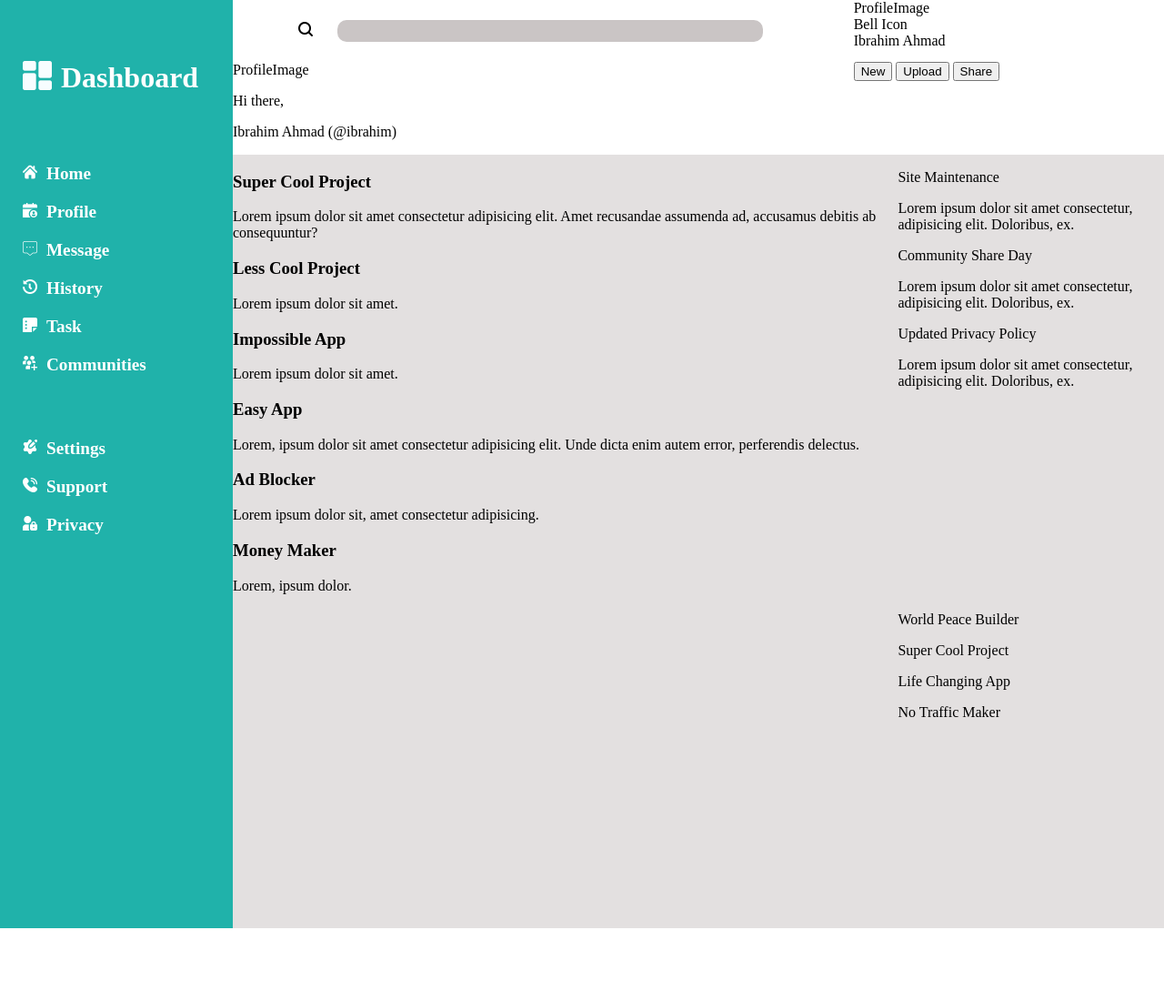
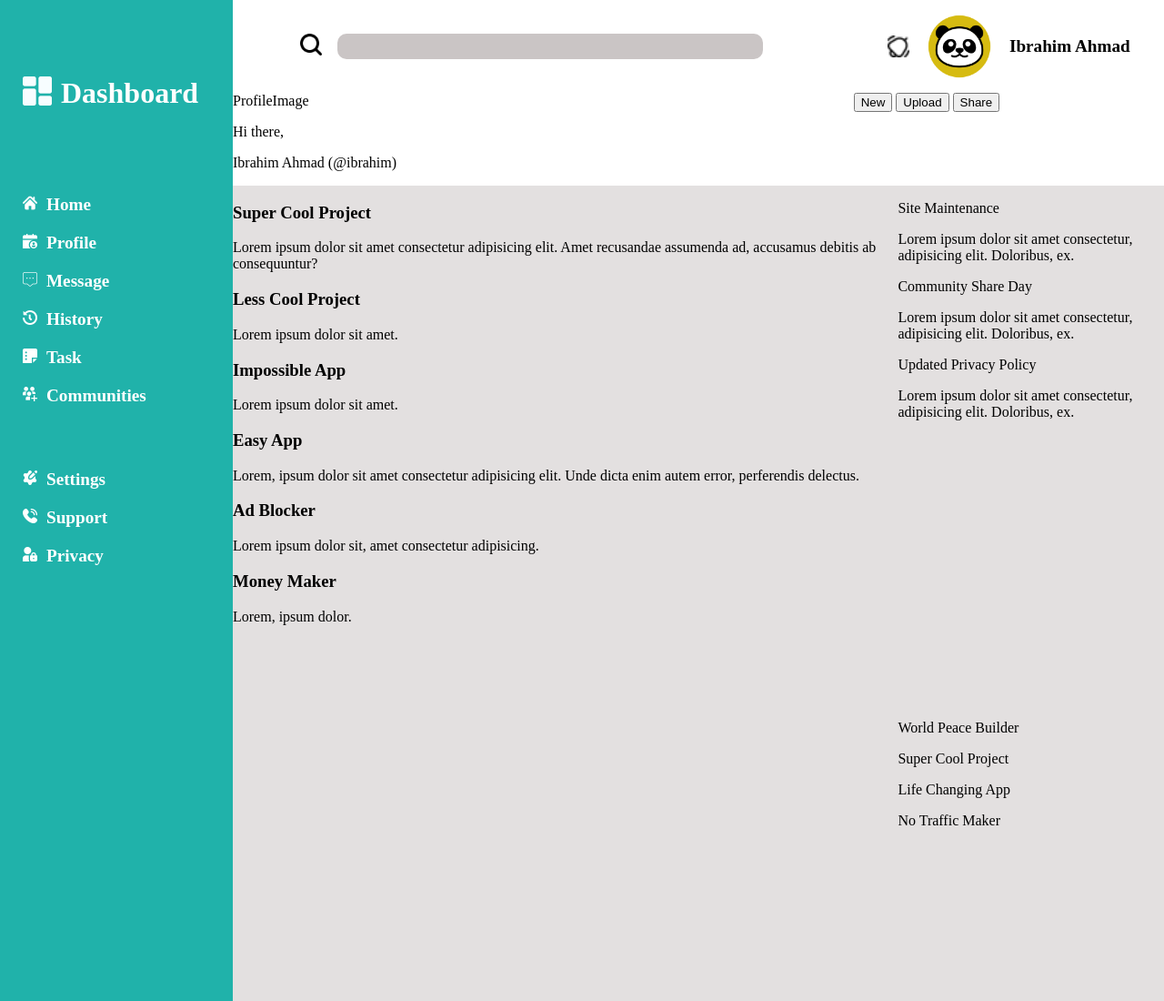
Before and after one commit to ibrahimcode85/Odin_Project_7_AdminDashboard, a plain HTML site: page index.html in a window 1280 px wide. Shown: the top 1100 px of the page at 91% size. Before the commit the page ends 1020 px from the top, so only its background shows below. Drawn offline with Linux system fonts and the light colour scheme.

Commit message:
Add style to user profile at the top-right header section.

```diff
--- a/index.html
+++ b/index.html
@@ -10,14 +10,14 @@
     <div class="header">
 
         <div class="header-search">
-            <label for="seacrh"><img src="Asset/search.png" class="img-icon"></label>
+            <label for="seacrh"><img src="Asset/search.png" class="img-icon-header"></label>
             <input type="search" id="seacrh">
         </div>
 
         <div class="header-profile">
-            <div class="profile-image">ProfileImage</div>
-            <div>Bell Icon</div>
-            <div>Ibrahim Ahmad</div>
+            <img src="Asset/bell-ring.png" class="img-icon-header">
+            <img src="Asset/panda.png" class="img-profile">
+            <div class="profile-name">Ibrahim Ahmad</div>
         </div>
 
         <div class="header-welcome">
--- a/style.css
+++ b/style.css
@@ -10,7 +10,7 @@ body{
     grid-column: 2;
     display: grid;
     grid-template-columns: 2fr 1fr;
-    grid-template-rows: 1fr 1.5fr;
+    grid-template-rows: 1fr 1fr;
 }
 
 .side-bar{
@@ -34,7 +34,7 @@ body{
 }
 
 .img-icon{
-    width: 16px;
+    width: 1rem;
     padding-right: 10px;
 }
 
@@ -83,18 +83,38 @@ li{
     grid-template-columns: 1fr 6fr;
     align-items: center;
     justify-items: end;
+
 }
 
 input[type="search"]{
     background-color: rgb(202, 197, 197);
     border: none;
-    height: 1.5rem;
+    height: 1.8rem;
     width: 80%;
     padding: 5px;
     border-radius: 10px;
     margin-right: 100px;
 }
 
-.img-icon-search{
-    width: 32px;
+
+.header-profile{
+    display: grid;
+    grid-auto-flow: column;
+    align-items: center;
+    justify-items: center;
+    justify-content: center;
 }
+
+.img-profile{
+    width: 80px;
+    padding: 0px 15px 0px 15px;
+}
+
+.img-icon-header{
+    width: 1.5rem;
+}
+
+.profile-name{
+    font-weight: bold;
+    font-size: 1.2rem;
+}
```
Also changed, not shown: Asset/panda.png (added).
